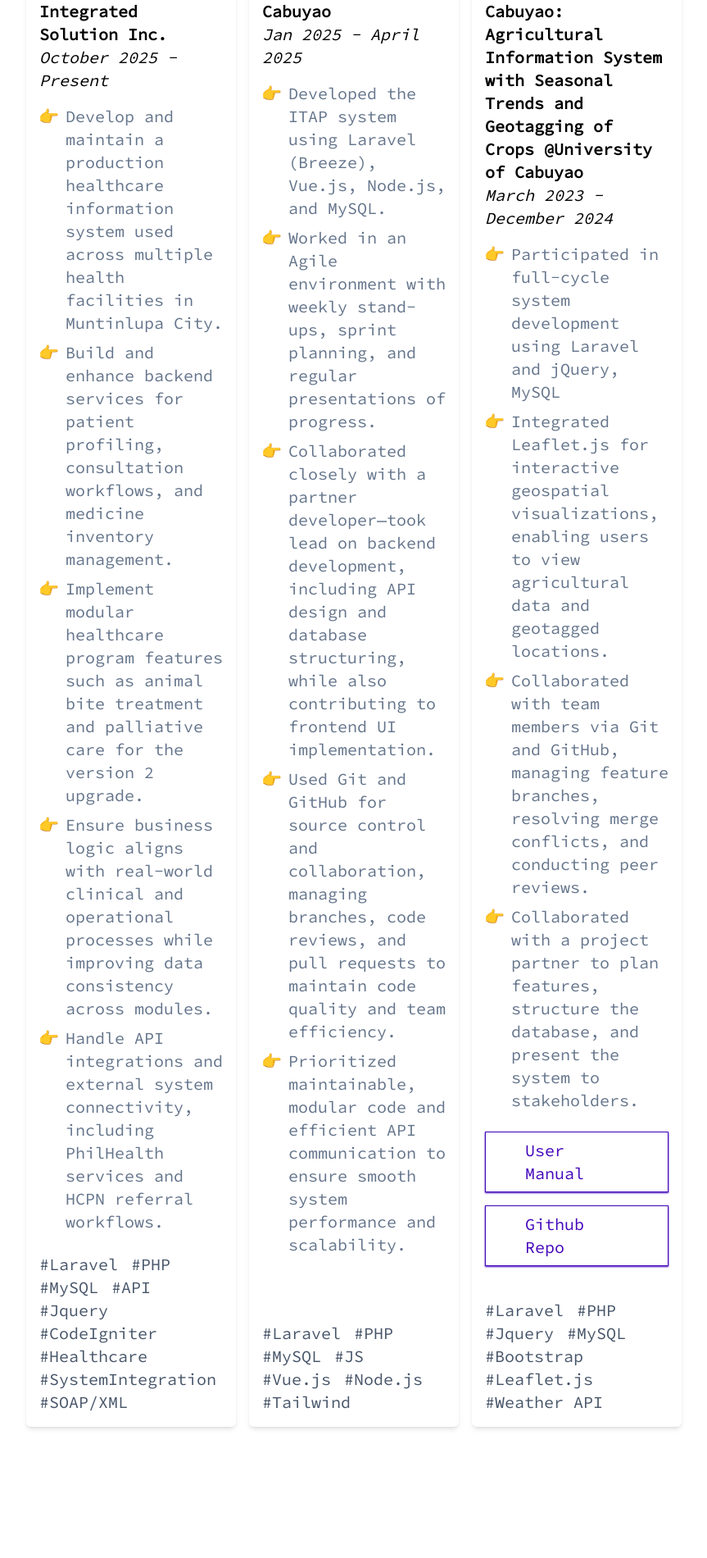
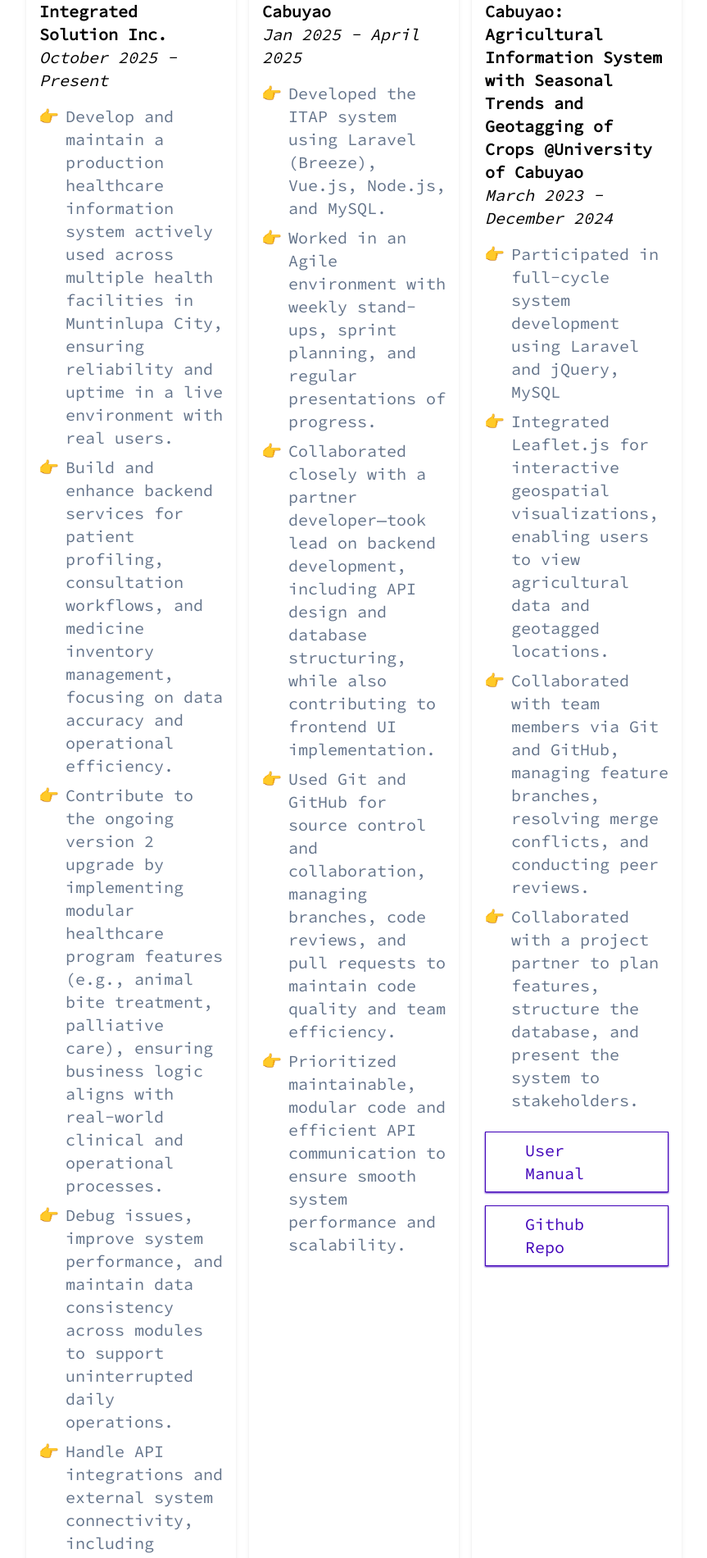
Before and after one commit to mamplata/webdev_portfolio, a Vue app: page / in a window 1280 px wide. Shown: the part 1908-3808 px from the top of the page at 82% size, without its empty margins (208-1071 px from the left). Built offline with nearby package versions, Linux system fonts and the light colour scheme.

Commit message:
Update Junior System Developer experience with more detail

```diff
--- a/src/portfolio.js
+++ b/src/portfolio.js
@@ -24,7 +24,7 @@
     name: "Kyle Deejay C. Mamplata",
     message: "Aspiring Backend Developer & Database Administrator focused on building full-stack web applications and managing structured data. Skilled in Laravel, Vue.js, Java, and SQL, with hands-on experience in API development, frontend integration, and database design. Passionate about clean code, data reliability, and continuous learning.",
     basedLocation: "Cabuyao, Laguna, Philippines",
-    resumeLink: "https://drive.google.com/file/d/1OOgYfDJ4_A_wGbwQ8BFU1Oq9ahYLRPWV/view?usp=sharing", // recommended: google drive file share link (change to "anyone on the internet can view")
+    resumeLink: "https://drive.google.com/file/d/19df5uhG06Upr2rxqst_DBJb0VxeAaf1x/view?usp=drive_link", // recommended: google drive file share link (change to "anyone on the internet can view")
     logo: {
         link: "images/initials.png", // use relative path from  parent directory -> ex: images/image.ext
         custom: true // takes precedence over image logo and allows for custom HTML logo (./components/Navbar.vue)
@@ -68,11 +68,13 @@
         },
         duration: "October 2025 - Present",
         bulletPoints: [
-            "Develop and maintain a production healthcare information system used across multiple health facilities in Muntinlupa City.",
-            "Build and enhance backend services for patient profiling, consultation workflows, and medicine inventory management.",
-            "Implement modular healthcare program features such as animal bite treatment and palliative care for the version 2 upgrade.",
-            "Ensure business logic aligns with real-world clinical and operational processes while improving data consistency across modules.",
-            "Handle API integrations and external system connectivity, including PhilHealth services and HCPN referral workflows."
+            "Develop and maintain a production healthcare information system actively used across multiple health facilities in Muntinlupa City, ensuring reliability and uptime in a live environment with real users.",
+            "Build and enhance backend services for patient profiling, consultation workflows, and medicine inventory management, focusing on data accuracy and operational efficiency.",
+            "Contribute to the ongoing version 2 upgrade by implementing modular healthcare program features (e.g., animal bite treatment, palliative care), ensuring business logic aligns with real-world clinical and operational processes.",
+            "Debug issues, improve system performance, and maintain data consistency across modules to support uninterrupted daily operations.",
+            "Handle API integrations and external system connectivity, including integration with PhilHealth services for healthcare processing and reporting.",
+            "Implement HCPN referral workflows to support coordination with external hospitals and facilitate patient transfer processes.",
+            "Regularly collaborate with team members to refine system requirements, deliver new features, and maintain system reliability under active production conditions."
         ],
         hashtags: [
             "Laravel",
```
